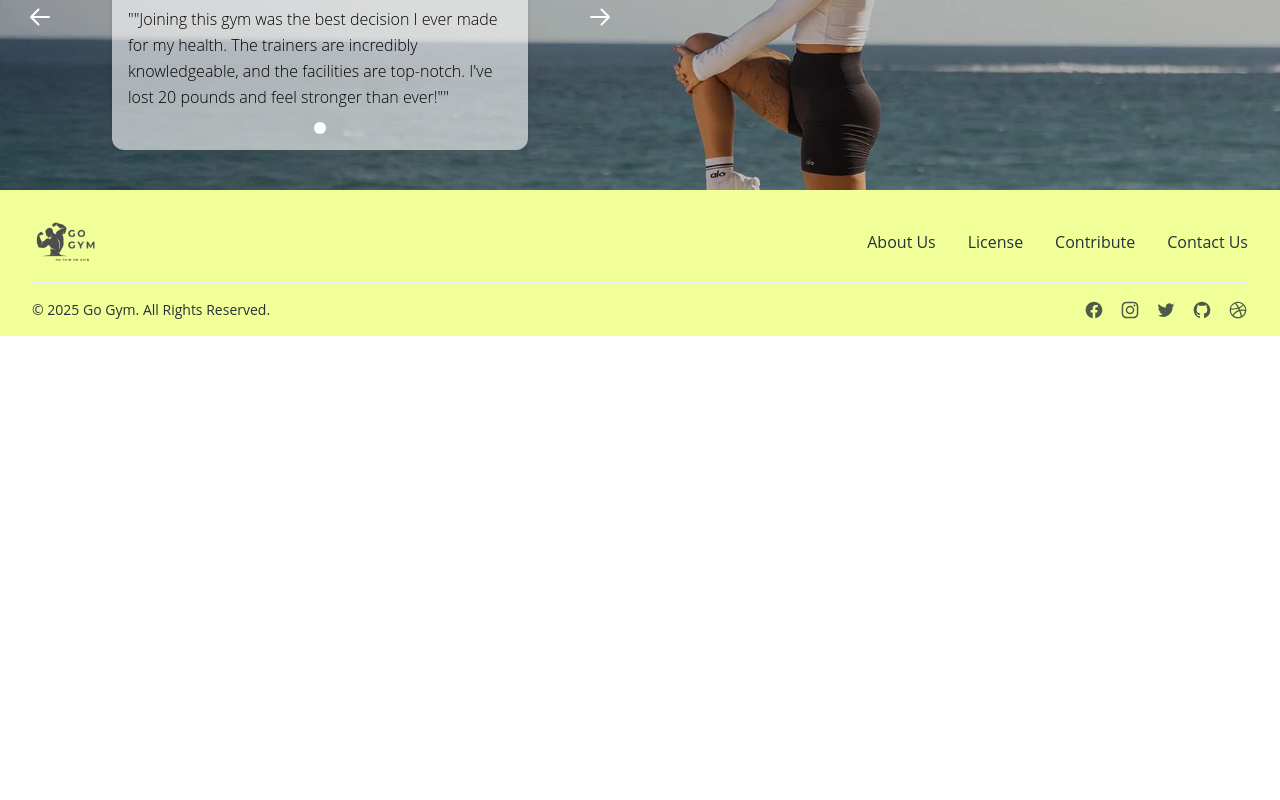
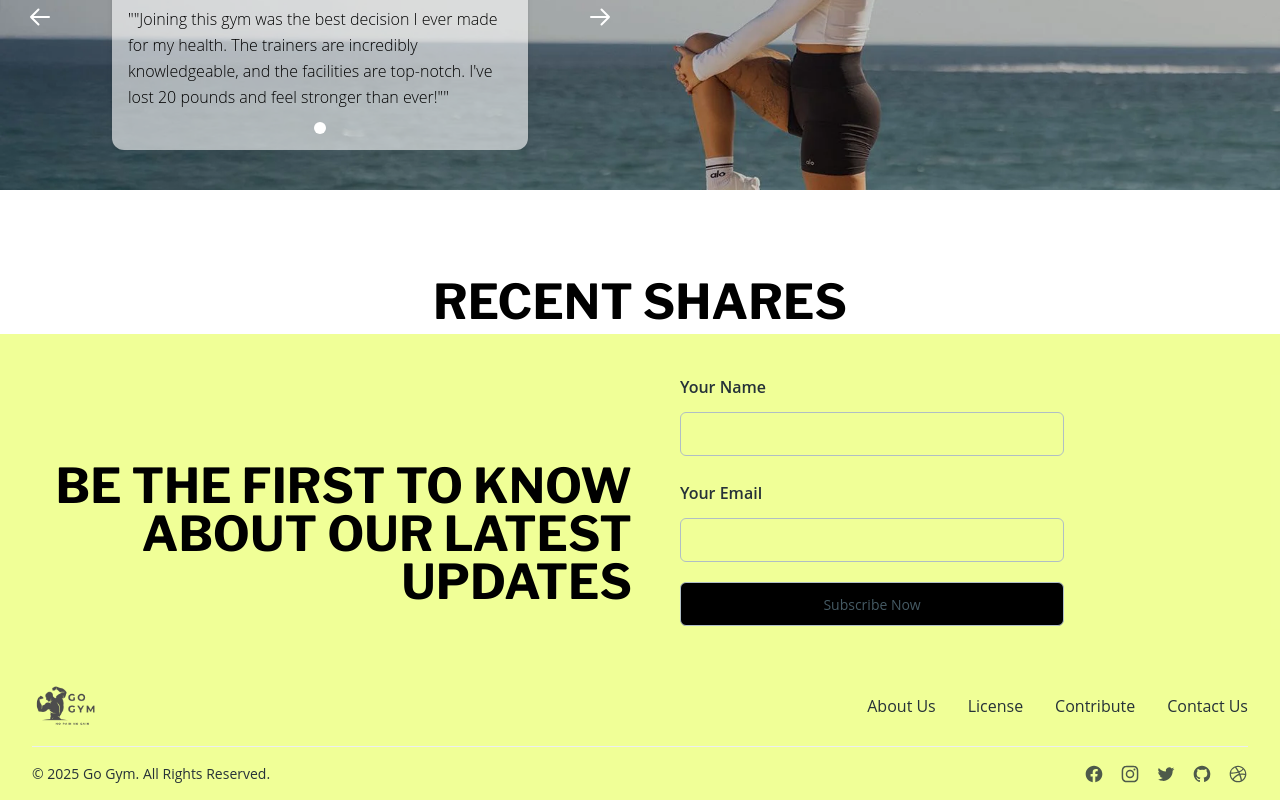
Before and after one commit to NaziaIslam2024/GoGymV2, a React (Vite) app: page / in a window 1280 px wide. Shown: the part 2420-3220 px from the top of the page. Before the commit the page ends 2756 px from the top, so only its background shows below. Built offline with nearby package versions, Linux system fonts and the light colour scheme; no server answers; a web font is replaced by a local one.

Commit message:
Newsletter section has done

```diff
--- /dev/null
+++ b/src/components/ForumPosts/ForumPosts.jsx
@@ -0,0 +1,13 @@
+import React from 'react';
+
+const ForumPosts = () => {
+    return (
+        <div>
+            <div className='lg:max-w-5xl lg:mx-auto text-center items-center p-2'>
+                <h1 className='mt-10 text-2xl lg:text-5xl font-bold libreFranklin lg:mt-20 uppercase'>Recent shares</h1>
+            </div>
+        </div>
+    );
+};
+
+export default ForumPosts;
--- /dev/null
+++ b/src/components/Newsletter/Newsletter.jsx
@@ -0,0 +1,86 @@
+import React from 'react';
+import { useForm } from 'react-hook-form';
+import useAxiosPublic from '../../hooks/useAxiosPublic';
+import {
+    Card,
+    Input,
+    Button,
+    Typography,
+} from "@material-tailwind/react";
+import Swal from 'sweetalert2';
+
+const Newsletter = () => {
+    const axiosPublic = useAxiosPublic();
+    const { register, handleSubmit, reset, formState: { errors } } = useForm();
+    const onSubmit = data => {
+        console.log(data);
+        axiosPublic.post('/newsletter', data)
+        .then(res => {
+            if (res.data.insertedId) {
+                console.log("Subscription has completed")
+                reset();
+                Swal.fire({
+                    position: 'top-end',
+                    icon: 'success',
+                    title: 'Subscription has completed',
+                    showConfirmButton: false,
+                    timer: 1000
+                });
+                navigate('/');
+            }
+        })
+    }
+
+    return (
+        <div className='bg-[#e2ff31] bg-opacity-50 flex flex-col lg:flex-row lg:gap-10 p-10'>
+            <div className='lg:w-1/2 text-center lg:text-right items-center p-2'>
+                <h1 className='mt-10 text-2xl lg:text-5xl font-bold libreFranklin lg:mt-20 uppercase'>Be the First to Know About Our Latest Updates</h1>
+            </div>
+            <div className='justify-center'>
+                <form onSubmit={handleSubmit(onSubmit)} className="w-80 max-w-screen-lg sm:w-96">
+                    <div className="mb-1 flex flex-col gap-6 text-left">
+                        <Typography variant="h6" color="blue-gray" className="-mb-3">
+                            Your Name
+                        </Typography>
+                        <Input
+                            {...register("name", { required: true })}
+                            type="text"
+                            size="lg"
+                            placeholder="your name"
+                            className=" !border-t-blue-gray-200 focus:!border-t-gray-900"
+                            labelProps={{
+                                className: "before:content-none after:content-none",
+                            }}
+                        />
+                        {errors.name && <span className="text-sm text-red-500">Name field is required</span>}
+                        <Typography variant="h6" color="blue-gray" className="-mb-3">
+                            Your Email
+                        </Typography>
+                        <Input
+                            {...register("email", { required: true })}
+                            type="email"
+                            size="lg"
+                            placeholder="name@mail.com"
+                            className=" !border-t-blue-gray-200 focus:!border-t-gray-900"
+                            labelProps={{
+                                className: "before:content-none after:content-none",
+                            }}
+                        />
+                        {errors.email && <span className="text-sm text-red-500">email field is required</span>}
+                    </div>
+                    <Input
+                        type="submit"
+                        value="Subscribe Now"
+                        size="lg"
+                        className="mt-4 text-[#e2ff31] !bg-black !border-t-blue-gray-200 focus:!border-t-gray-900"
+                        labelProps={{
+                            className: "before:content-none after:content-none",
+                        }}
+                    />
+                </form>
+            </div>
+        </div>
+    );
+};
+
+export default Newsletter;
--- a/src/pages/Home/Home.jsx
+++ b/src/pages/Home/Home.jsx
@@ -4,6 +4,8 @@ import Features from '../../components/Features/Features';
 import About from '../../components/About/About';
 import TrainerTeam from '../../components/TrainerTeam/TrainerTeam';
 import Testimonials from '../../components/Testimonials/Testimonials';
+import ForumPosts from '../../components/ForumPosts/ForumPosts';
+import Newsletter from '../../components/Newsletter/Newsletter';
 
 const Home = () => {
     return (
@@ -13,6 +15,8 @@ const Home = () => {
             <About></About>
             <TrainerTeam></TrainerTeam>
             <Testimonials></Testimonials>
+            <ForumPosts></ForumPosts>
+            <Newsletter></Newsletter>
         </div>
     );
 };
```
